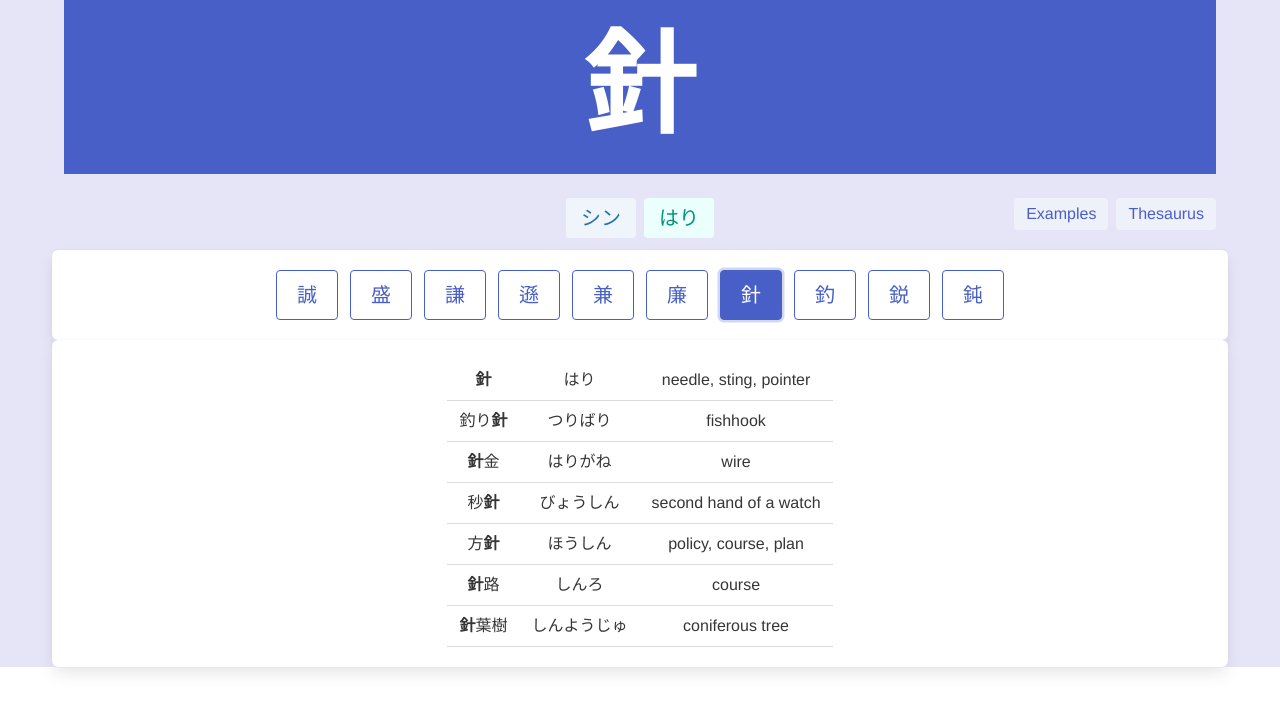
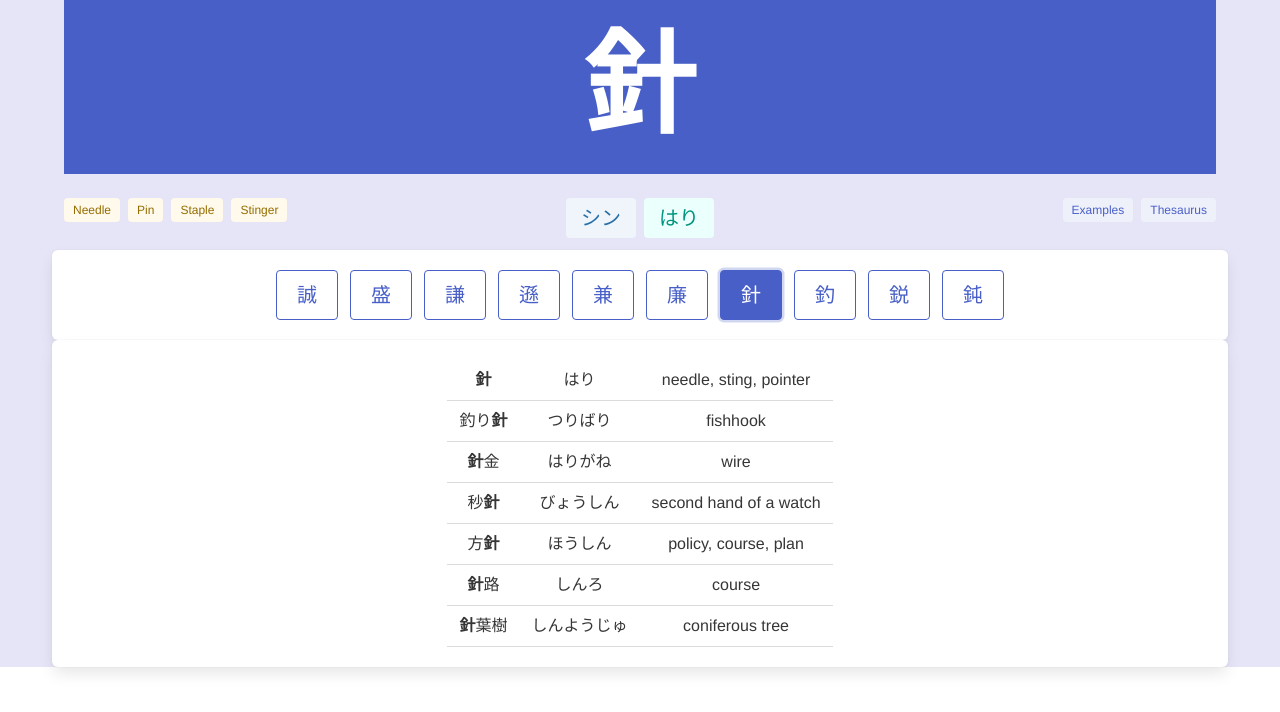
Before and after one commit to Xifax/kanji-odysseus, a Vue app: page / in a window 1280 px wide. Shown: the top 712 px of the page. Built offline with nearby package versions, Linux system fonts and the light colour scheme.

Commit message:
Update layout and include new kanji data

```diff
--- a/src/components/HelloKanji.vue
+++ b/src/components/HelloKanji.vue
@@ -10,16 +10,29 @@
 
     <!-- Readings and links -->
     <div class="columns is-centered">
-      <div class="column"></div>
+      <div class="column">
+        <div class="tags are-small is-left">
+          <span
+            v-for="m in kanji.meanings"
+            :key="m"
+            class="tag is-light is-warning"
+            >{{ m }}</span
+          >
+        </div>
+      </div>
       <div class="column">
         <div class="tags are-large is-centered">
-          <span class="tag is-light is-info">{{ kanji.on }}</span>
-          <span class="tag is-light is-primary">{{ kanji.kun }}</span>
+          <span v-if="kanji.on" class="tag is-light is-info">{{
+            kanji.on
+          }}</span>
+          <span v-if="kanji.kun" class="tag is-light is-primary">{{
+            kanji.kun
+          }}</span>
         </div>
       </div>
       <div class="column">
         <!-- Links to other resources -->
-        <div class="tags are-medium is-right">
+        <div class="tags are-small is-right">
           <span class="tag is-light is-link">
             <a target="_blank" :href="'https://yourei.jp/' + kanji.kanji"
               >Examples</a
@@ -65,7 +78,6 @@
           <td>{{ w.meaning }}</td>
         </tr>
       </table>
-
     </div>
   </div>
 </template>
```
